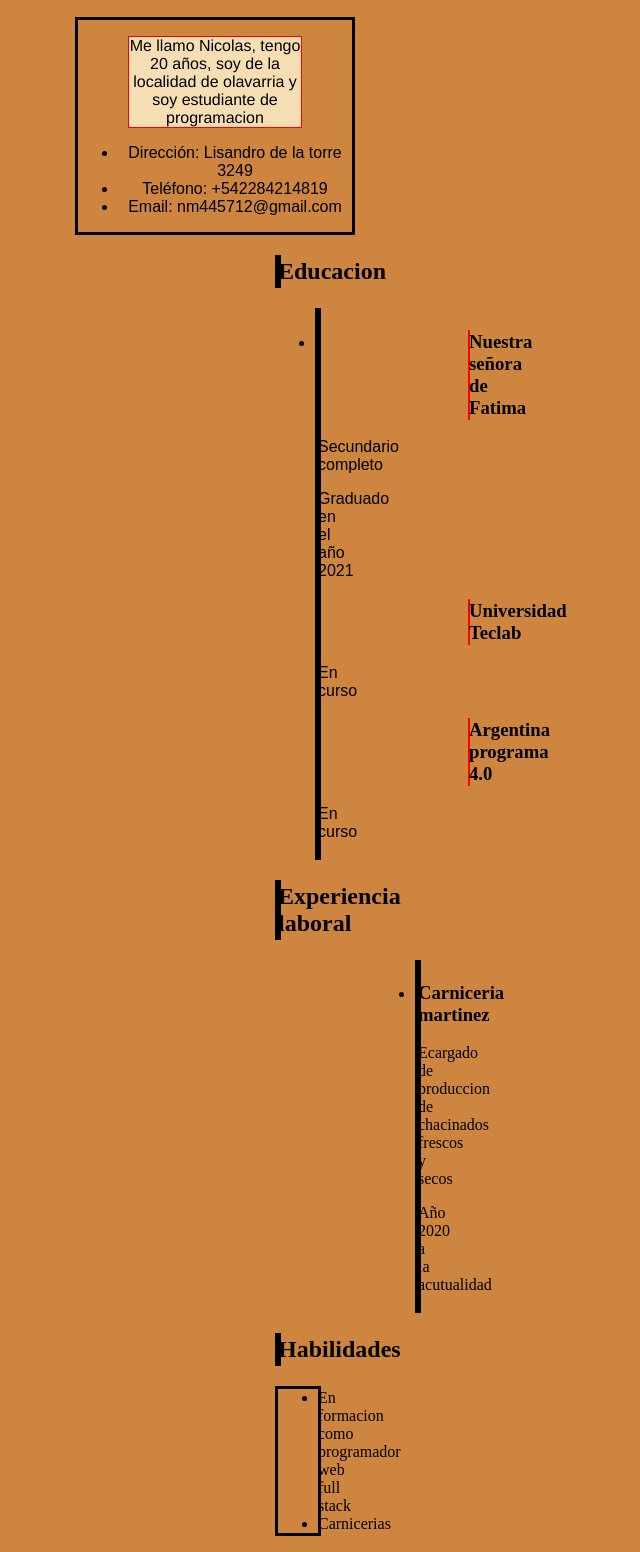
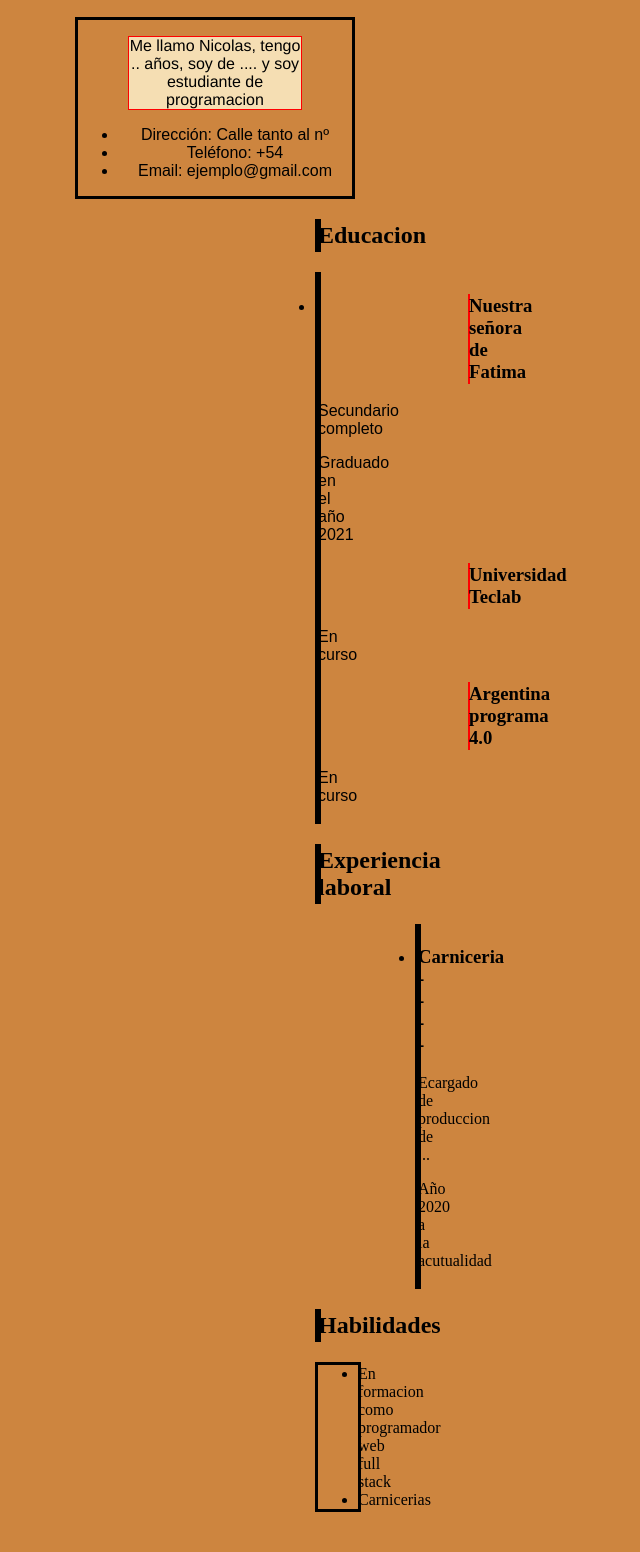
Before and after one commit to NicoMartinez14/CV-Ticmas, a plain HTML site: page CV/Todo html/index.html in a window 1280 px wide. Shown: the part 373-1925 px from the top of the page, without its empty margins (425-1065 px from the left). After the commit the page ends 1901 px from the top, so only its background shows below. Drawn offline with Linux system fonts and the light colour scheme.

Commit message:
New changes

```diff
--- a/CV/Todo html/index.html
+++ b/CV/Todo html/index.html
@@ -28,16 +28,15 @@
 
 
      <section id="sect2">
-      <p id="negrita">Me llamo Nicolas, tengo 20 años, soy de la localidad de olavarria y soy estudiante de programacion</p>
+      <p id="negrita">Me llamo Nicolas, tengo .. años, soy de .... y soy estudiante de programacion</p>
 
       <ul id="info">
-        <li>Dirección: Lisandro de la torre 3249</li>
-        <li>Teléfono: +542284214819</li>
-        <li>Email: nm445712@gmail.com</li>
+        <li>Dirección: Calle tanto al nº</li>
+        <li>Teléfono: +54</li>
+        <li>Email: ejemplo@gmail.com</li>
       </ul>
 
     </section>
-
 
 
     <section>
@@ -63,8 +62,8 @@
       <h2 id="exp">Experiencia laboral</h2>
       <ul>
         <li id="lab">
-          <h3>Carniceria martinez</h3>
-          <p>Ecargado de produccion de chacinados frescos y secos</p>
+          <h3>Carniceria ----</h3>
+          <p>Ecargado de produccion de ...</p>
           <p>Año 2020 a la acutualidad </p>
         </li>
       </ul>
@@ -83,6 +82,4 @@
 
 
   </body>
-
-
-  </html>
+ </html>
--- a/CV/Todo html/style.css
+++ b/CV/Todo html/style.css
@@ -9,8 +9,8 @@ body{
 
 .centerr{
 text-align: center;
-margin: 10;
 }
+
 header h1 {
 text-align: center;
 border: 3px solid black ;
@@ -41,6 +41,8 @@ margin-top:20px;
 margin-left: 500px;
 margin-right: 500px;
 
+
+
 }
 
 /**estilo de letra**/
@@ -63,7 +65,7 @@ font-family: Arial, Helvetica, sans-serif;
 
 text-align: center;
 border: 3px solid black;
-margin-left: 700px;
+margin-left: 740px;
 margin-right: 700px;
 background-color: darkgrey;
 }
@@ -94,7 +96,7 @@ margin-right: 700px;
 
   border: 3px solid black;
   text-align: center;
-  margin-left: 700px;
+  margin-left: 740px;
   margin-right: 700px;
 background-color: darkgrey;
 }
@@ -115,7 +117,7 @@ margin-right: 800px;
 
    text-align: center;
    border: 3px solid black;
-   margin-left: 700px;
+   margin-left: 740px;
    margin-right: 700px;
    background-color: darkgray;
 
@@ -127,7 +129,7 @@ margin-right: 800px;
 #hab1{
 text-align: center;
 border: 3px solid black;
-margin-left: 700px;
+margin-left: 740px;
 margin-right: 700px;
 
 }
```
